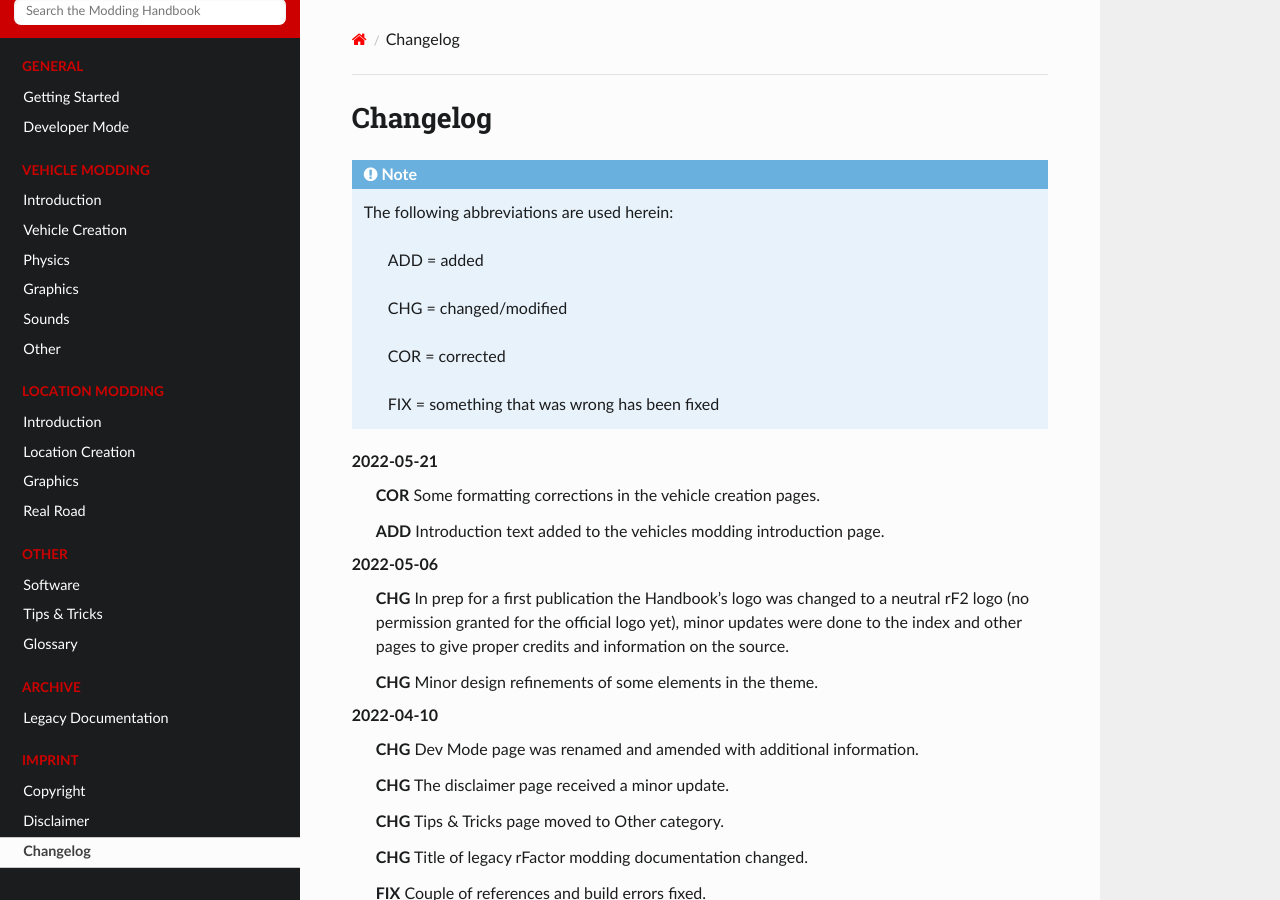
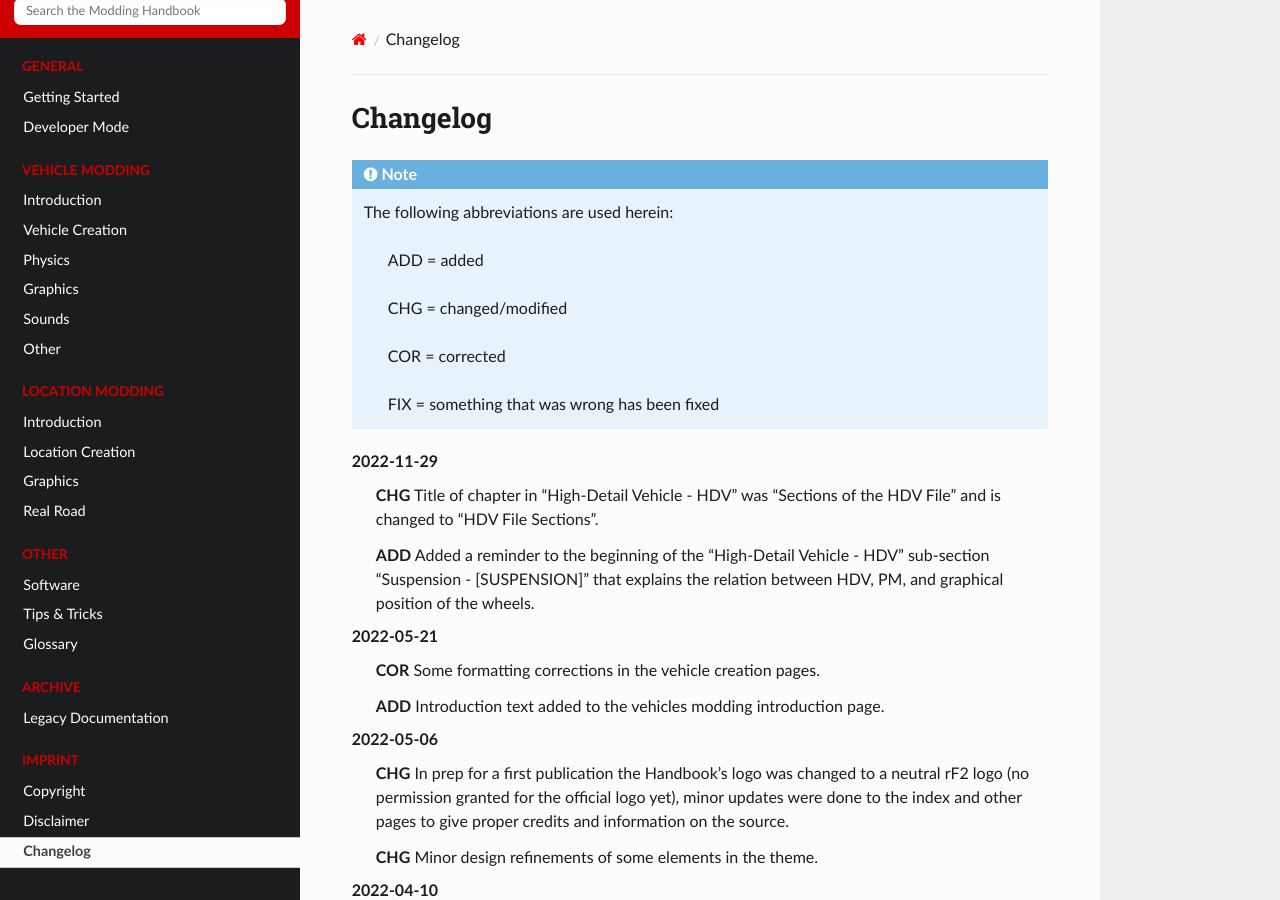
Before and after one commit to MrFuNK1/Modding_Handbook-rF2, a Sphinx documentation site: the page built from source/changelog.rst, in a window 1280 px wide and 900 px high. Built offline with Sphinx 7.4.7 and the Read the Docs theme 2.0.0, drawn with Linux system fonts in a browser that asks for light colours; pages that are not in the unit, such as notebooks, are missing from menus.

Commit message:
Minor Change/Correction
**CHG** Title of chapter in "High-Detail Vehicle - HDV" was "Sections of the HDV File" and is changed to "HDV File Sections".
**ADD** Added a reminder to the beginning of the "High-Detail Vehicle - HDV" sub-section "Suspension - [SUSPENSION]" that explains the relation between HDV, PM, and graphical position of the wheels.

```diff
--- a/source/changelog.rst
+++ b/source/changelog.rst
@@ -14,6 +14,14 @@ Changelog
     COR = corrected
 
     FIX = something that was wrong has been fixed
+
+2022-11-29
+  **CHG** Title of chapter in "High-Detail Vehicle - HDV" was "Sections of the HDV File"
+  and is changed to "HDV File Sections".
+
+  **ADD** Added a reminder to the beginning of the "High-Detail Vehicle - HDV"
+  sub-section "Suspension - [SUSPENSION]" that explains the relation between HDV,
+  PM, and graphical position of the wheels.
 
 2022-05-21
   **COR** Some formatting corrections in the vehicle creation pages.
--- a/source/mh-rf2_doc-template.rst
+++ b/source/mh-rf2_doc-template.rst
@@ -123,7 +123,7 @@ or
 
 `.. only:: builder_html and (not singlehtml)`
 
-Make everything indented afterwards only visible in the epub or singlehtml buld:
+Make everything indented afterwards only visible in the epub or singlehtml build:
 
 `.. only:: latex or epub or singlehtml`
 
```
Also changed, not shown: source/vehicle/physics/hdv.rst (+13 -7 lines).
